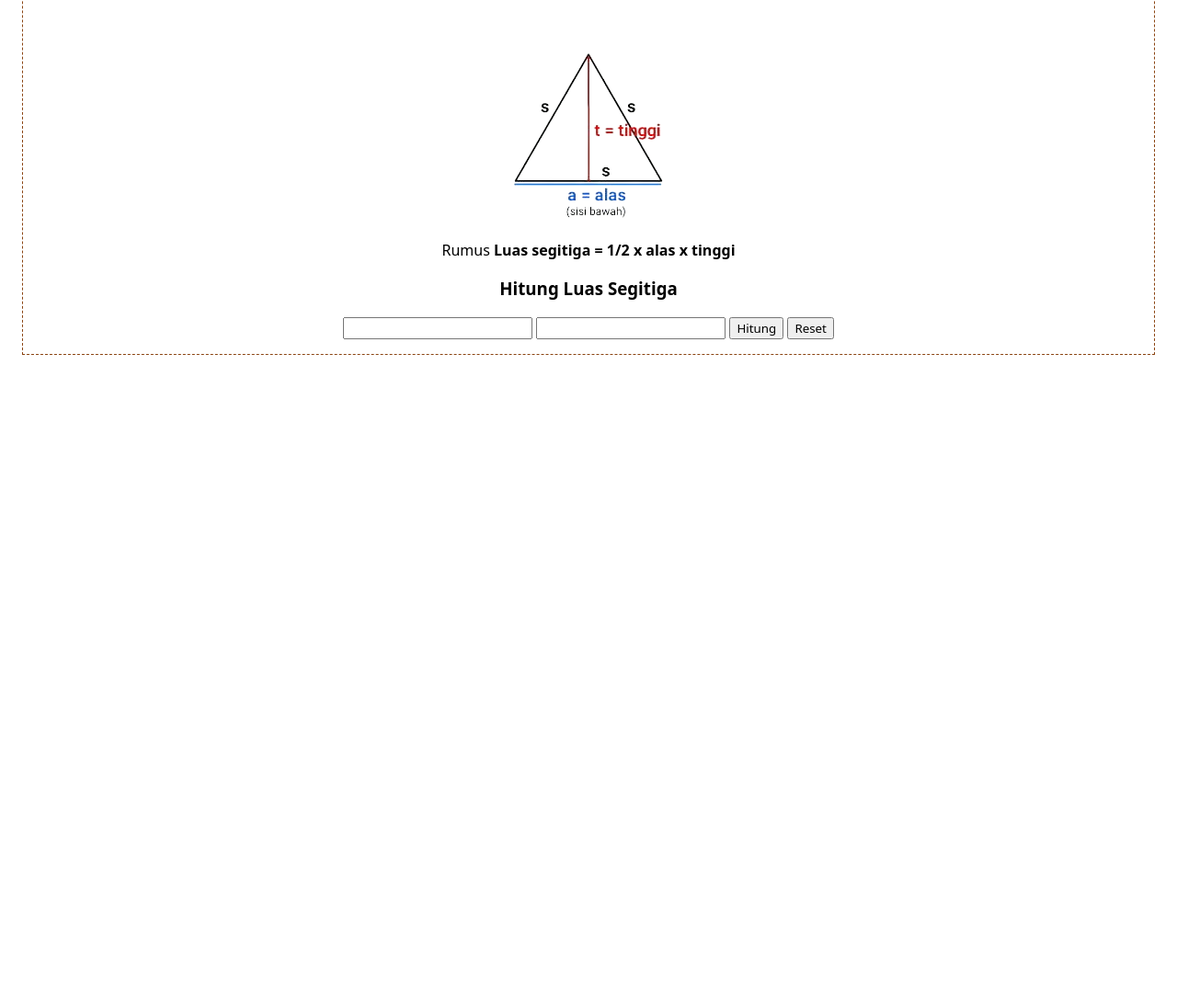
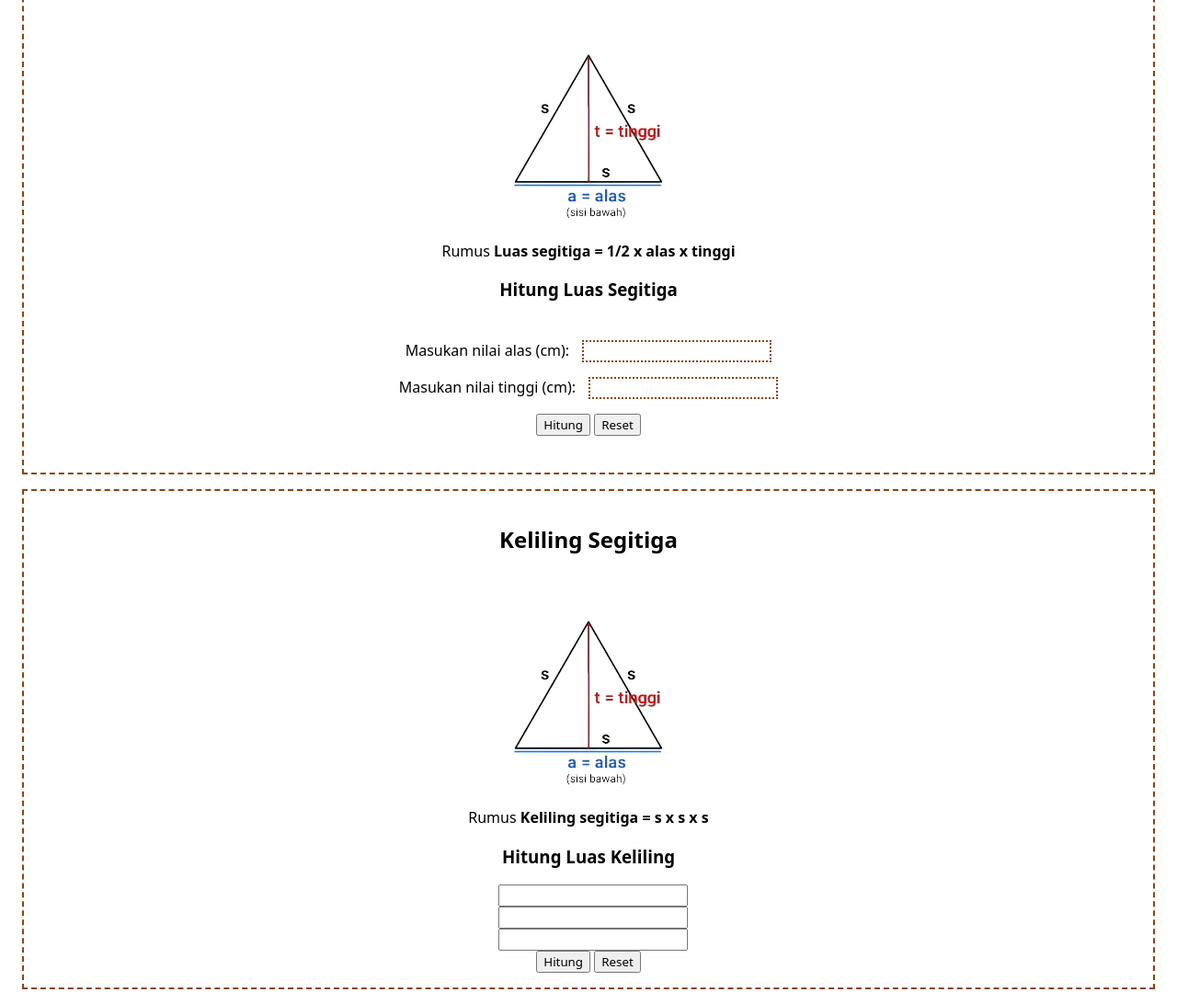
Before and after one commit to revou-fundamental-course/25-dec-23-azharf99, a plain HTML site: page index.html in a window 1280 px wide. Shown: the part 422-1514 px from the top of the page at 92% size. Before the commit the page ends 824 px from the top, so only its background shows below. Drawn offline with Linux system fonts and the light colour scheme.

Commit message:
nambah fitur keliling segitiiga

```diff
--- a/css/style.css
+++ b/css/style.css
@@ -60,8 +60,40 @@ main{
     text-align: center;
 }
 
-#luas-segitiga{
-    border: 1px dashed saddlebrown;
+#luas-segitiga, #keliling-segitiga{
+    border: 2px dashed saddlebrown;
     margin: 1rem;
     padding: 1rem;
 }
+
+
+#luas-form{
+    display: flex;
+    padding: 1rem;
+    justify-content: center;
+    flex-direction: column;
+    align-items: center;
+}
+
+#luas-form > div{
+    margin: 0.5rem;
+}
+
+#alas, #tinggi {
+    border: 2px dotted saddlebrown;
+}
+input:focus {
+    background-color: aqua;
+}
+
+label {
+  padding-right: 10px;
+}
+
+#result{
+    background-color: aqua;
+}
+
+#result > p{
+    margin: 0.5rem;
+}
--- a/index.html
+++ b/index.html
@@ -19,8 +19,8 @@
         <details>
             <summary>Segitiga</summary>
             <ul>
-                <li><a href="#">Luas Segitiga</a></li>
-                <li><a href="#">Keliling Segitiga</a></li>
+                <li><a href="#luas-segitiga">Luas Segitiga</a></li>
+                <li><a href="#keliling-segitiga">Keliling Segitiga</a></li>
             </ul>
         </details>
         <details>
@@ -42,14 +42,22 @@
                 <figcaption>Rumus <strong>Luas segitiga = 1/2 x alas x tinggi</strong></figcaption>
             </figure>
 
-            <div id="myform">
+            <div id="form1">
                 <h3>Hitung Luas Segitiga</h3>
                 <form id="luas-form">
-                    <input type="number" min="1" id="alas" required>
-                    <input type="number" min="1" id="tinggi" required>
-                    <input type="submit" value="Hitung" id="save">
+                    <div>
+                        <label for="alas">Masukan nilai alas (cm):</label>
+                        <input type="number" min="1" id="alas" name="alas" required>
+                    </div>
+                    <div>
+                        <label for="tinggi">Masukan nilai tinggi (cm):</label>
+                        <input type="number" min="1" id="tinggi" name="tinggi" required>
+                    </div>
+                    <div>
+                        <input type="submit" value="Hitung" id="save">
 
-                    <button id="reset">Reset</button>
+                        <button id="reset">Reset</button>
+                    </div>
                 </form>
 
                 <div id="result">
@@ -58,7 +66,7 @@
         </div>
 
 
-        <!-- <div id="keliling-segitiga">
+        <div id="keliling-segitiga">
             <h2>Keliling Segitiga</h2>
 
             <figure>
@@ -66,21 +74,31 @@
                 <figcaption>Rumus <strong>Keliling segitiga = s x s x s</strong></figcaption>
             </figure>
 
-            <div>
+            <div id="form2">
                 <h3>Hitung Luas Keliling</h3>
-                <form action="" method="post">
-                    <input type="number" min="1">
-                    <input type="number" min="1">
-                    <input type="number" min="1">
-                    <input type="submit" value="Hitung">
-
-                    <button>Reset</button>
+                <form id="keliling-form">
+                    <div>
+                        <label for="sisi1"></label>
+                        <input type="number" min="1" id="sisi1" name="sisi1" required>
+                    </div>
+                    <div>
+                        <label for="sisi2"></label>
+                        <input type="number" min="1" id="sisi2" name="sisi2" required>
+                    </div>
+                    <div>
+                        <label for="sisi3"></label>
+                        <input type="number" min="1" id="sisi3" name="sisi3" required>
+                    </div>
+                    <div>
+                        <input type="submit" value="Hitung">
+                        <button id="">Reset</button>
+                    </div>
                 </form>
 
                 <div id="result">
                 </div>
             </div>
-        </div> -->
+        </div>
 
 
 
--- a/js/script.js
+++ b/js/script.js
@@ -1,14 +1,24 @@
-document.addEventListener('DOMContentLoaded', ()=>{
+document.addEventListener("DOMContentLoaded", ()=>{
     var alas = document.getElementById('alas')
     var tinggi = document.getElementById('tinggi')
     var result = document.getElementById('result')
 
     document.getElementById('save').addEventListener('click', (e)=>{
-        result.textContent = ""
-        result.textContent += `Alas: ${alas.value}, Tinggi: ${tinggi.value}`
-        result.textContent += `Hasil: ${(alas.value*tinggi.value)/2}`
 
-        e.preventDefault()
+        if (alas.value && tinggi.value){
+            result.textContent = ""
+            const p0 = result.appendChild(document.createElement("p"))
+            p0.textContent = "Hasil Perhitungan:"
+            const p1 = result.appendChild(document.createElement("p"))
+            p1.textContent = "L = 1/2 x a x t"
+            const p2 = result.appendChild(document.createElement("p"))
+            p2.textContent = `L = 1/2 x ${alas.value} x ${tinggi.value}`
+            const p3 = result.appendChild(document.createElement("p"))
+            p3.textContent =  `L = ${(alas.value*tinggi.value)/2} cm`
+            e.preventDefault()
+        }
+
+
     })
 
     document.getElementById('reset').addEventListener('click', (e)=>{
```
